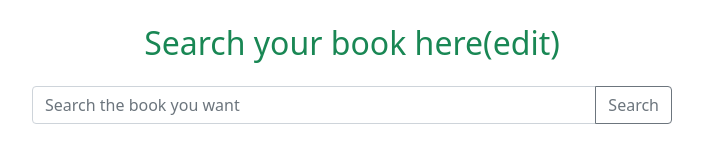
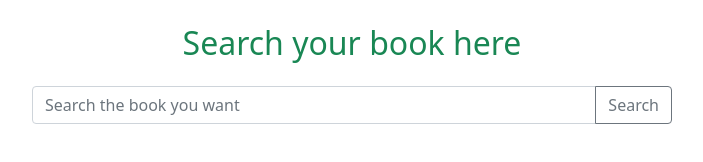
Before and after one commit to bannadas/book-archieve-assignment, a plain HTML site: page index.html in a window 1280 px wide. Shown: the whole page, without its empty margins (288-991 px from the left). Drawn offline with nearby package versions, Linux system fonts and the light colour scheme.

Commit message:
edit removed

```diff
--- a/index.html
+++ b/index.html
@@ -11,7 +11,7 @@
 
 </head>
 <body class="bg-gray">
-    <h2 class="text-center text-success my-4 ">Search your book here(edit)</h2>
+    <h2 class="text-center text-success my-4 ">Search your book here</h2>
 
     <!-- book search area -->
     <div class="input-group mb-3 w-50 mx-auto">
```
